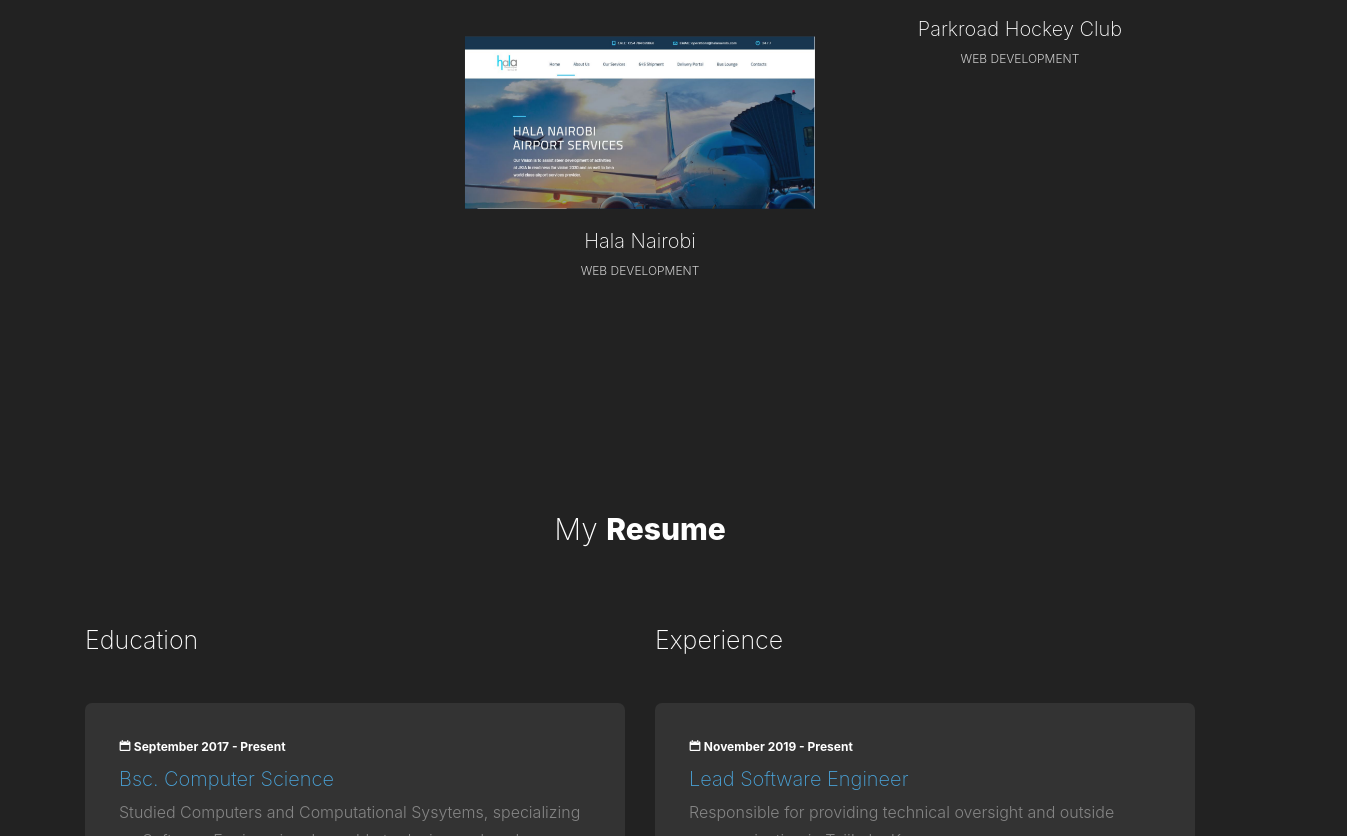
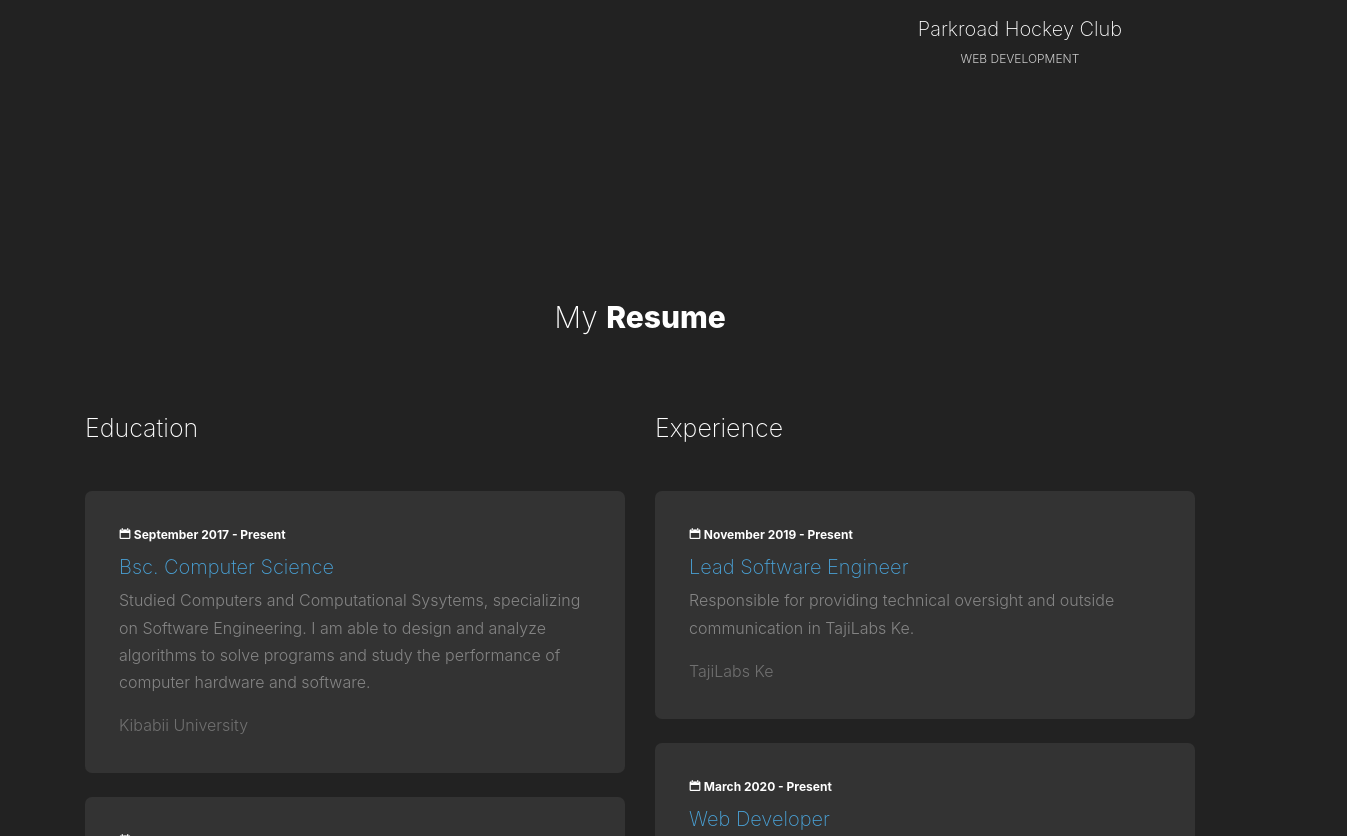
Before and after one commit to omondijeff/omondijeff.github.io, a plain HTML site: page index.html in a window 1280 px wide. Shown: the part 1337-2173 px from the top of the page, 1347 px wide, since content can reach past the window. Drawn offline with nearby package versions, Linux system fonts and the light colour scheme; files whose address does not match are found by name.

Commit message:
Update index.html

```diff
--- a/index.html
+++ b/index.html
@@ -132,24 +132,7 @@
 							<div class="cat">Web Development</div>
 						</div>
 					</div>
-					<div class="single-portfolio col-sm-4 all web">
-						<div class="relative">
-							<div class="thumb">
-								<div class="overlay overlay-bg"></div>
-								<img class="image img-fluid" src="images/hala.JPG" alt="">
-							</div>
-							<a href="images/hala.JPG" class="img-pop-up">
-								<div class="middle">
-									<div class="text align-self-center d-flex"><img src="images/hala.JPG" alt=""></div>
-								</div>
-							</a>
 
-						</div>
-						<div class="p-inner">
-							<h4>Hala Nairobi</h4>
-							<div class="cat">Web Development</div>
-						</div>
-					</div>
 
 
 
```
